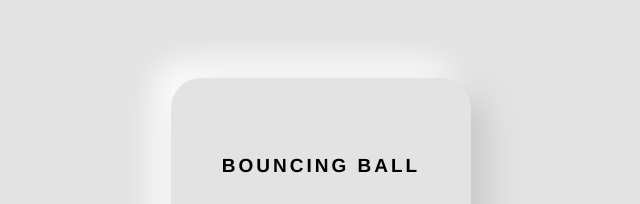
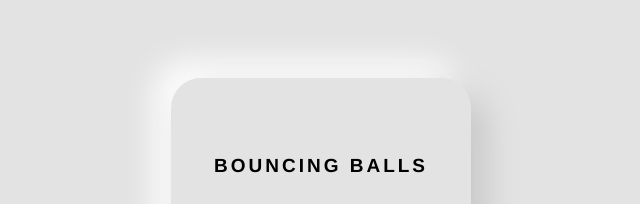
Before and after one commit to nirine1/moz-bounce-balls, a plain HTML site: page index.html in a window 1280 px wide. Shown: the part 172-376 px from the top of the page, 319-959 px from the left. Drawn offline with Linux system fonts and the light colour scheme.

Commit message:
Updated index.html

```diff
--- a/index.html
+++ b/index.html
@@ -12,7 +12,7 @@
         <i id="exit_button" class="fa-solid fa-xmark visually_hidden"></i>
         <div id="home">
             <form action="post" target="_self">
-                <h2>Bouncing Ball</h2>
+                <h2>Bouncing Balls</h2>
                 <div class="input_box">
                     <input
                     type="number"
```
